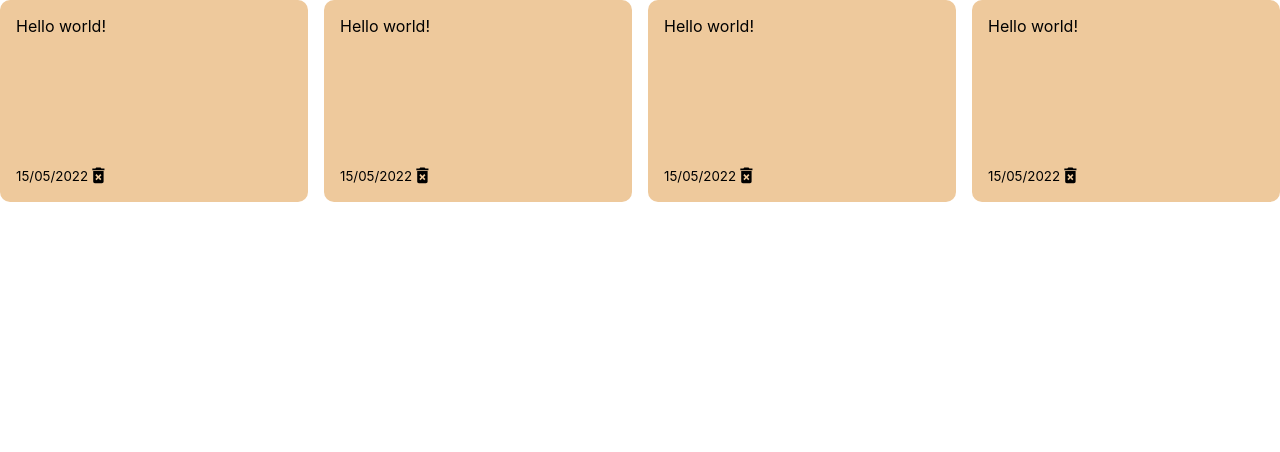
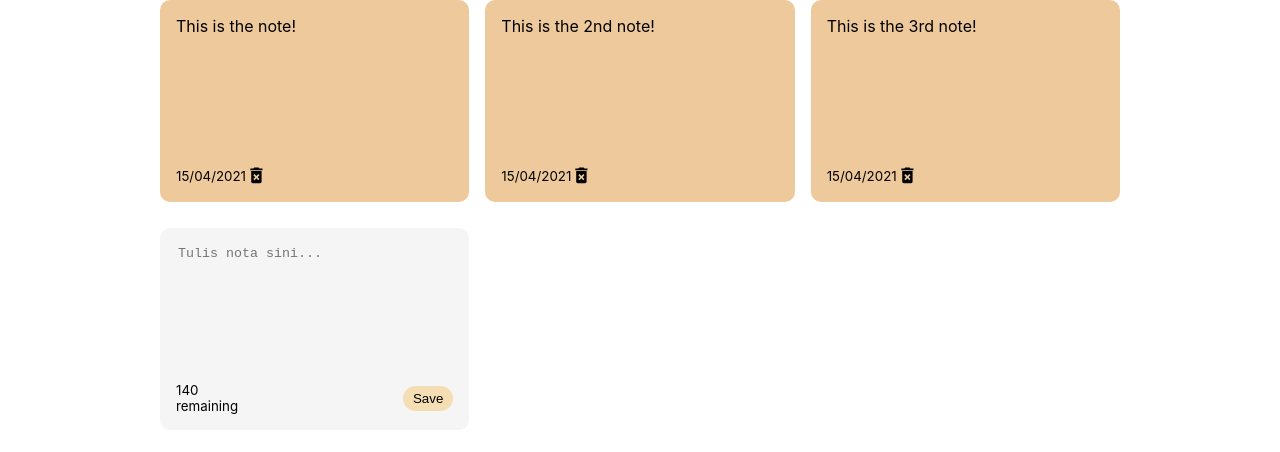
Before and after one commit to naufalazim/BuatNota, a React (Create React App) app: page / in a window 1280 px wide. Shown: the top 452 px of the page. Built offline with nearby package versions, Linux system fonts and the light colour scheme.

Commit message:
AddNote components

```diff
--- a/package.json
+++ b/package.json
@@ -6,6 +6,7 @@
     "@testing-library/jest-dom": "^5.16.2",
     "@testing-library/react": "^12.1.3",
     "@testing-library/user-event": "^13.5.0",
+    "nanoid": "^3.3.1",
     "react": "^17.0.2",
     "react-dom": "^17.0.2",
     "react-icons": "^4.3.1",
--- a/src/App.js
+++ b/src/App.js
@@ -1,9 +1,32 @@
+import { nanoid } from "nanoid";
+import { useState } from "react";
 import NotesList from "./components/NotesList";
 
 const App = () => {
+  const [notes, setNotes] = useState([
+    {
+    id: nanoid(),
+    text: "This is the note!",
+    date: "15/04/2021"
+  },
+
+  {
+    id: nanoid(),
+    text: "This is the  2nd note!",
+    date: "15/04/2021"
+  },
+
+  {
+    id: nanoid(),
+    text: "This is the 3rd note!",
+    date: "15/04/2021"
+  },
+
+]);
+
   return(
     <div className="container">
-      <NotesList />
+      <NotesList notes={notes} />
     </div>
   )
 }
--- /dev/null
+++ b/src/components/AddNote.js
@@ -0,0 +1,31 @@
+import { useState } from "react";
+
+//35.31
+const AddNote = () => {
+
+    //Usestate for new note:
+    const [ noteText, setNoteText ] = useState('');
+
+    //detect user typing
+    const handleChange = (event) => {
+        console.log(event.target.value);
+    }
+
+    return(
+        <div className="note new">
+            <textarea
+                rows='8'
+                cols='10'
+                placeholder='Tulis nota sini...'
+                onChange={handleChange}
+            ></textarea>
+            <div className="note-footer">
+                <small>140 remaining</small>
+                <button className="save">Save</button>
+            </div>
+        </div>
+    )
+}
+
+
+export default AddNote;
--- a/src/components/Note.js
+++ b/src/components/Note.js
@@ -1,13 +1,13 @@
 import { MdDeleteForever } from 'react-icons/md';
 
 //Component a note
-const Note = () => {
+const Note = ({ id, text, date }) => {
     return(
         <div className="note">
-            <span>Hello world!</span>
+            <span>{ text }</span>
 
             <div className="note-footer">
-                <small>15/05/2022</small>
+                <small>{ date }</small>
                 <MdDeleteForever className='delete-icon' size='1.3em' />
             </div>
         </div>
--- a/src/components/NotesList.js
+++ b/src/components/NotesList.js
@@ -1,13 +1,19 @@
 import Note from './Note';
+import AddNote from './AddNote';
+
 
 //All the notes list:
-const NotesList = () => {
+const NotesList = ({ notes }) => {
     return(
         <div className="notes-list">
-            <Note />
-            <Note />
-            <Note />
-            <Note />
+            { notes.map( (note)=> (
+                <Note
+                    id={note.id}
+                    text={note.text}
+                    date ={note.date}
+                />
+            )) }
+            <AddNote />
         </div>
     )
 }
--- a/src/index.css
+++ b/src/index.css
@@ -12,11 +12,50 @@ code {
     monospace;
 }
 
+.container {
+  max-width: 960px;
+  margin-right: auto;
+  margin-left: auto;
+  padding-right: 15px;
+  padding-left: 15px;
+
+}
+
 .notes-list {
   display: grid;
   grid-gap: 1rem;
   grid-template-columns: repeat(auto-fit, minmax(250px, 1fr));
 }
+
+/* New Note:  */
+.note.new {
+  background-color: whitesmoke;
+}
+
+textarea {
+  border: none;
+  resize: none;
+  background-color: whitesmoke;
+}
+
+textarea:focus {
+  outline: none;
+}
+
+.save {
+  background-color: wheat;
+  border: none;
+  border-radius: 15px;
+  padding: 5px 10px;
+  justify-content: space-between;
+  margin-left: 10rem;
+}
+
+.save:hover {
+  background-color: yellow;
+  cursor: pointer;
+}
+
 
 .note {
   background-color: #EEC99C;
```
Also changed, not shown: 1 other file (tests, documents, lock files or other folders).
